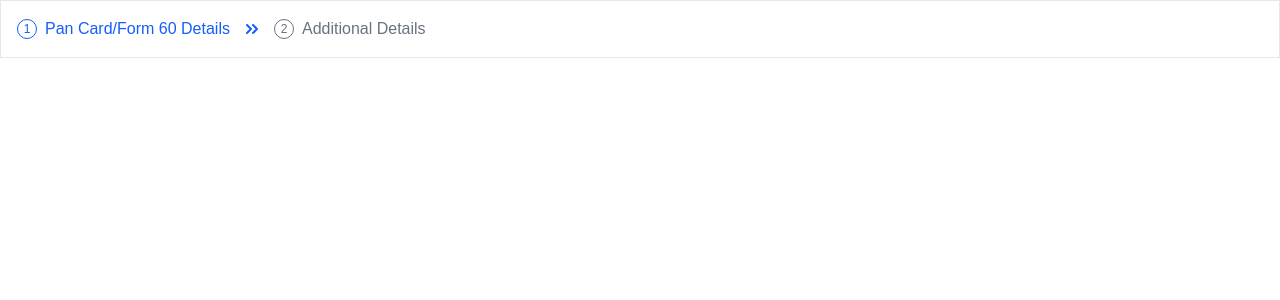
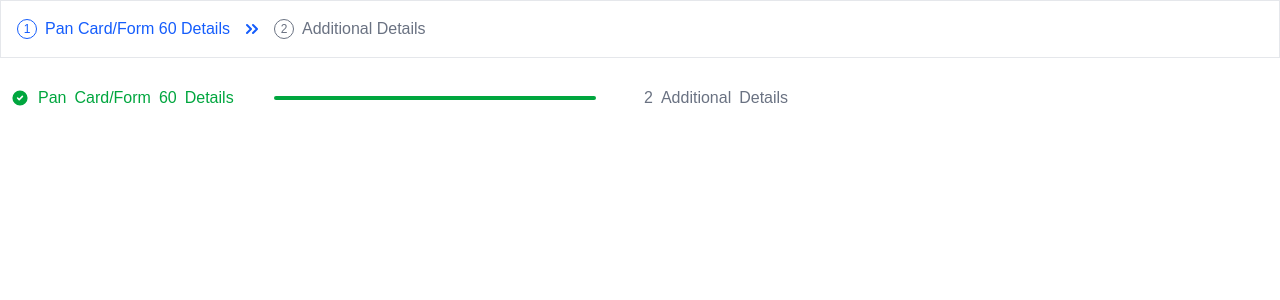
Before and after one commit to pushpendersingh97/life_with_push, a Next.js app: page /stepper in a window 1280 px wide. Shown: the top 300 px of the page. Built offline with nearby package versions, Linux system fonts and the light colour scheme.

Commit message:
Progress Stepper added

```diff
--- a/src/app/(projects)/stepper/page.tsx
+++ b/src/app/(projects)/stepper/page.tsx
@@ -1,13 +1,26 @@
 import React from 'react';
 import CustomStepper from '@/components/Stepper';
+import ProgressStepper from '@/components/ProgressStepper';
 
 const steps = [
   { key: 'pan', label: 'Pan Card/Form 60 Details', isActive: true },
   { key: 'additionalDetails', label: 'Additional Details', isActive: false },
 ];
 
+const progressSteps = [
+  { label: 'Pan Card/Form 60 Details', completed: true },
+  { label: 'Additional Details', completed: false },
+];
+
 const Stepper = () => {
-  return <CustomStepper steps={steps} />;
+  return (
+    <>
+      <CustomStepper steps={steps} />
+      <div className="mt-4">
+        <ProgressStepper steps={progressSteps} />
+      </div>
+    </>
+  );
 };
 
 export default Stepper;
--- /dev/null
+++ b/src/components/ProgressStepper.tsx
@@ -0,0 +1,66 @@
+import React from 'react';
+
+interface Step {
+  label: string;
+  completed: boolean;
+}
+
+interface ProgressStepperProps {
+  steps: Step[];
+}
+
+const ProgressStepper: React.FC<ProgressStepperProps> = ({ steps = [] }) => {
+  return (
+    <ol className="flex items-center w-full text-sm font-medium text-center p-3 space-x-2 text-gray-500 dark:text-gray-400 sm:text-base">
+      {steps.map((step, index) => {
+        const isLast = index === steps.length - 1;
+        const isCompleted = step.completed;
+
+        const liClasses = [
+          'flex items-center md:w-full',
+          !isLast &&
+            `after:content-[''] after:flex-1 after:h-[4px] ${
+              isCompleted ? 'after:bg-green-600 dark:after:bg-green-500' : 'after:bg-gray-200 dark:after:bg-gray-700'
+            } after:rounded-md after:hidden sm:after:inline-block after:mx-6 xl:after:mx-10 after:my-1`,
+        ]
+          .filter(Boolean)
+          .join(' ');
+
+        const spanClasses = [
+          'flex items-center',
+          !isLast && "after:content-['/'] sm:after:hidden after:mx-2 after:text-gray-200 dark:after:text-gray-500",
+          isCompleted ? 'text-green-600 dark:text-green-500' : '',
+        ]
+          .filter(Boolean)
+          .join(' ');
+
+        return (
+          <li key={step.label} className={liClasses}>
+            <span className={spanClasses}>
+              {isCompleted ? (
+                <svg
+                  className="w-3.5 h-3.5 sm:w-4 sm:h-4 me-2.5"
+                  aria-hidden="true"
+                  xmlns="http://www.w3.org/2000/svg"
+                  fill="currentColor"
+                  viewBox="0 0 20 20"
+                >
+                  <path d="M10 .5a9.5 9.5 0 1 0 9.5 9.5A9.51 9.51 0 0 0 10 .5Zm3.707 8.207-4 4a1 1 0 0 1-1.414 0l-2-2a1 1 0 0 1 1.414-1.414L9 10.586l3.293-3.293a1 1 0 0 1 1.414 1.414Z" />
+                </svg>
+              ) : (
+                <span className="me-2">{index + 1}</span>
+              )}
+              {step.label.split(' ').map((word, i) => (
+                <span key={i} className={i === 0 ? '' : 'hidden sm:inline-flex sm:ms-2'}>
+                  {word}
+                </span>
+              ))}
+            </span>
+          </li>
+        );
+      })}
+    </ol>
+  );
+};
+
+export default ProgressStepper;
```
